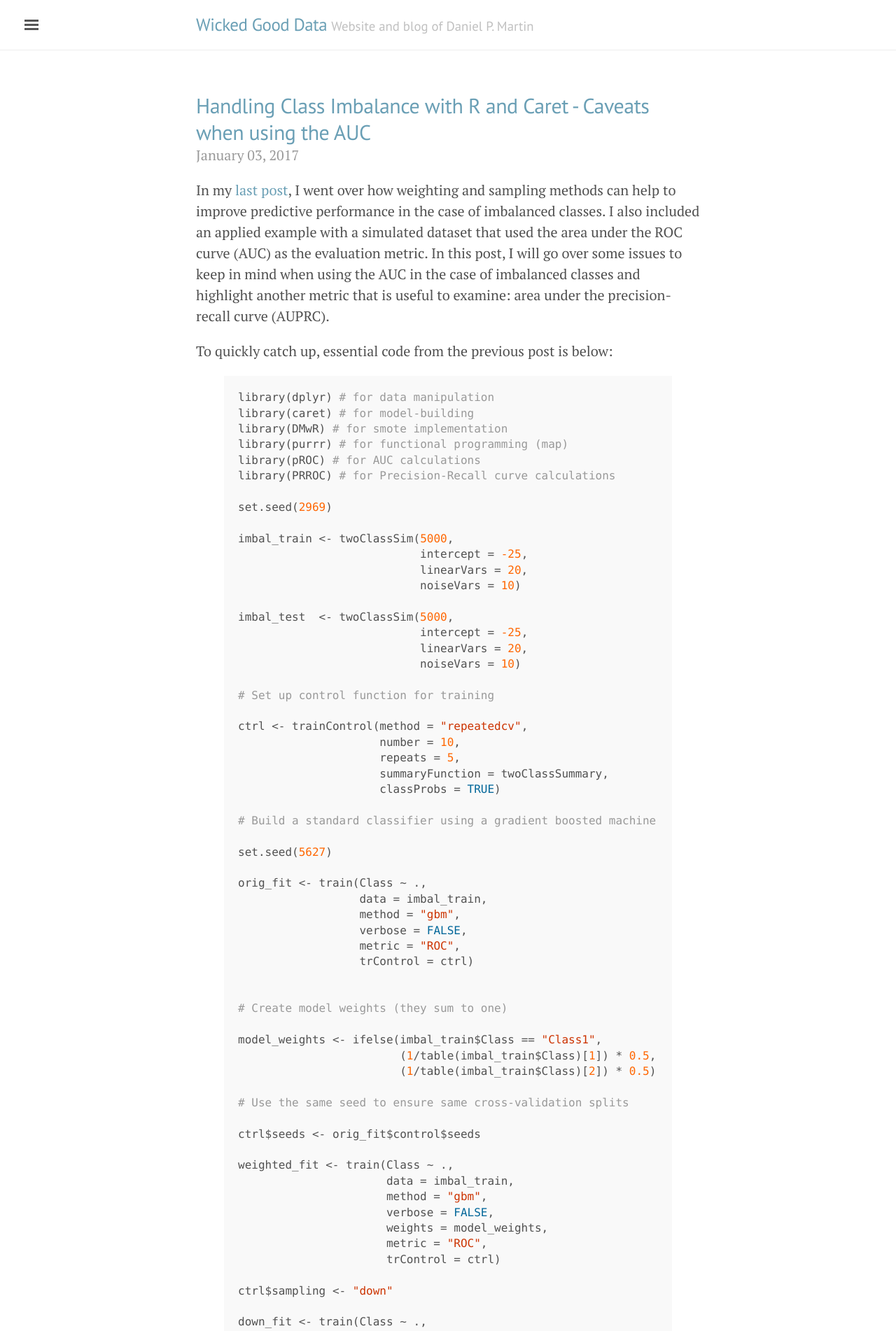
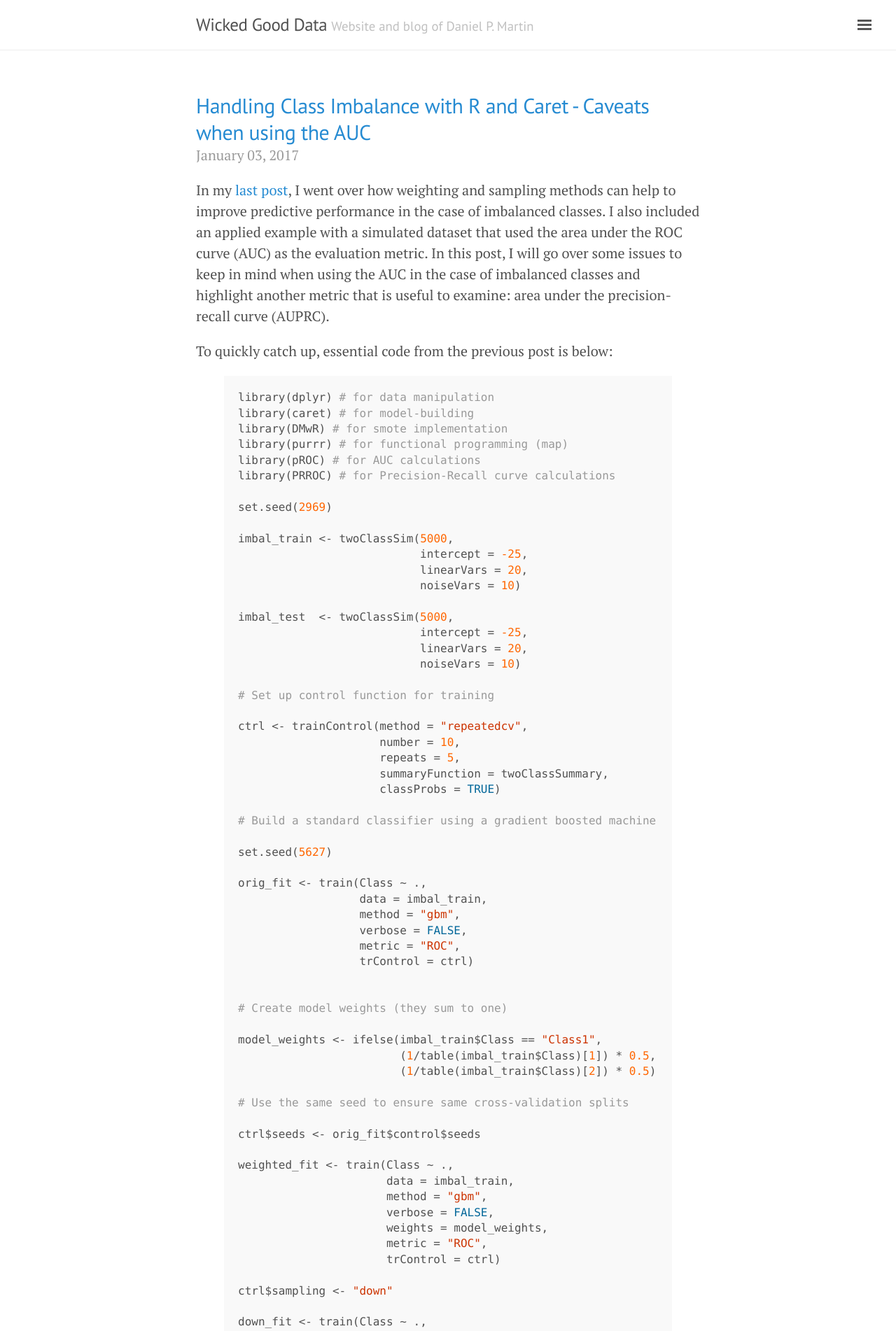
Before and after one commit to herman-hellenes/herman-hellenes.github.io, a Jekyll site: the page built from index.html, in a window 1280 px wide. Shown: the top 1902 px of the page at 70% size. Built offline with Jekyll 4.4.1, drawn with Linux system fonts in a browser that asks for light colours; nearby versions of some CDN libraries.

Commit message:
Update default.html

```diff
--- a/_layouts/default.html
+++ b/_layouts/default.html
@@ -9,7 +9,7 @@
 
   {% include head.html %}
 
-  <body class="theme-base-0d sidebar-overlay">
+  <body class="layout-reverse sidebar-overlay">
 
     {% include sidebar.html %}
 
```
